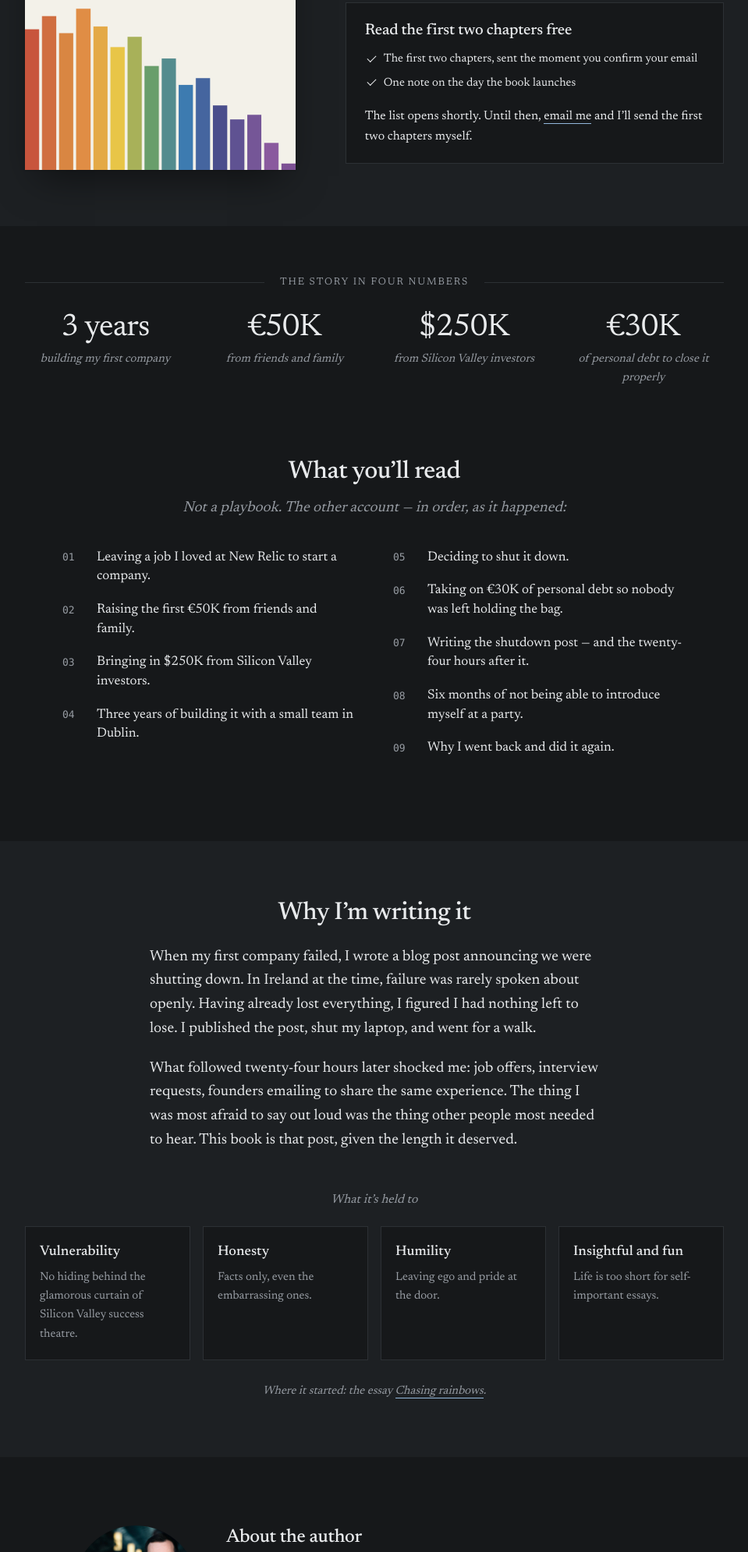
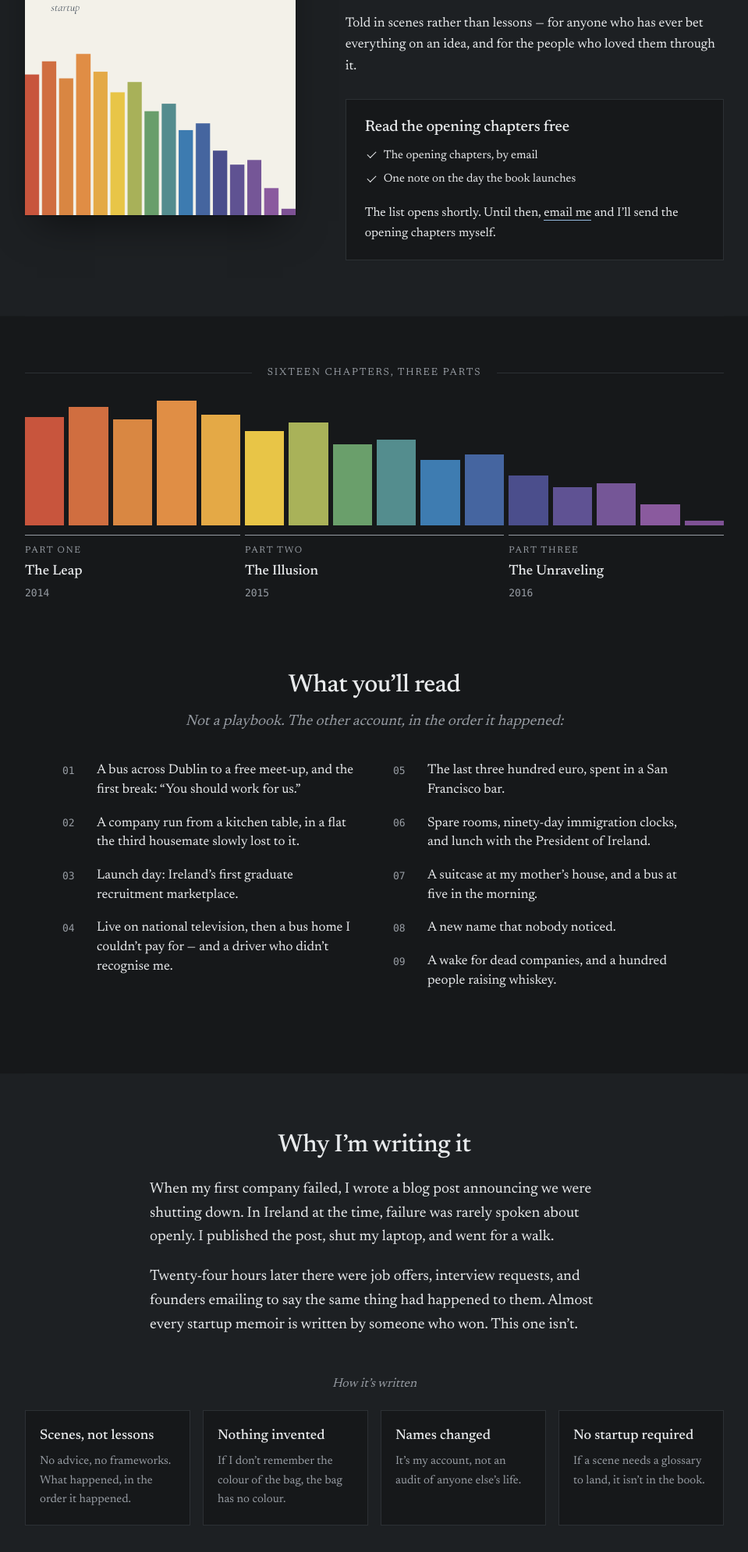
Before and after one commit to kevinholler/kevinholler.github.io, an Astro site: page /chasing-rainbows/ in a window 1280 px wide. Shown: the part 441-2432 px from the top of the page at 78% size, without its empty margins (160-1119 px from the left). Built offline with nearby package versions, Linux system fonts and the light colour scheme; Astro itself is replaced by a stand-in of ours.

Commit message:
Bring the book page in line with the book's own rules
The book's planning files set rules for the site: no private details, no
real names, protect the ending, and the title is a working title. The live
page broke them, and now follows them:

- Remove the investor amounts and personal finances (the numbers strip,
  two story beats) and everything hinting he started again (the pitch,
  the last beat, the bio's company count, the link to the 2024 essay).
- Correct the facts: two years, 2014-2016, not three.
- Replace the pitch with the back-cover copy from the cover design, the
  beats with scenes from the chapter map, and the essay's four pillars
  with four promises from the style guide.
- Draw the book's shape as the cover's sixteen bars in three parts.
- Make the title a one-line change: the page route is [book] with the slug
  from src/data/book.ts, and /book/ is a page that follows it.
- Offer 'the opening chapters', and stop promising they arrive at once.

Co-Authored-By: Claude Opus 5.5 <noreply@anthropic.com>
Claude-Session: https://claude.ai/code/session_01EEpVQhTiFfDUHGLmQWzVgc

```diff
--- a/src/data/book.ts
+++ b/src/data/book.ts
@@ -1,83 +1,124 @@
 /*
-  Chasing Rainbows — the book page at /chasing-rainbows/ and its signup.
+  The book — everything the public book page says, in one place.
 
-  The page's job is one thing: trade the opening chapters for an email
-  address, so there is a list of readers to tell when the book launches.
-  /book/ redirects here, so it still works as a short link.
+  ── Rules for anything on this page (from the book's README) ──────────
+  The book's planning files are private working notes, not website copy.
+  Before adding anything here:
 
-  The list lives in Kit (kit.com). The form on the page posts straight to
-  Kit — no JavaScript, nothing stored on this site. Kit then sends the
-  confirmation email, and once someone confirms, the "incentive email" that
-  delivers the chapters. See README.md → "The book signup" for setting the
-  form up in Kit.
+  1. No real names of anyone in the book except Kevin, and institutions.
+  2. No private details: salaries, investor amounts, family finances,
+     health details, the contents of private letters.
+  3. Protect the ending. Never mention the companies that came after,
+     the decision at the luggage carousel, the money that was turned
+     down, or the two rocks. Nothing that hints he started again.
+  4. The title is a working title. It lives here, once: change `title`
+     and `slug` and the whole site follows (page, URL, nav, thank-you
+     page, the homepage link). /book/ always redirects to the current URL.
+  5. Chapter titles are working titles too. Never put them in a URL.
 
-  Until `kitFormId` is set, the page shows an email link in place of the
-  form, so a half-configured page never swallows a signup.
+  Copy follows the book's own voice: understatement, no lessons, never
+  telling the reader what to feel.
 
-  Everything a reader sees about the story itself — the numbers and the
-  beats below — is taken from Kevin's own writing: the about page and the
-  essays "Chasing rainbows" and "Appetite for risk". Nothing is invented,
-  but the phrasing is a draft; rewrite it in your voice.
+  ── The signup ──────────────────────────────────────────────────────────
+  The list lives in Kit (kit.com). The form posts straight to Kit — no
+  JavaScript, nothing stored on this site. Kit sends the confirmation
+  email and, once the chapters are ready and attached as the form's
+  incentive, the chapters. See README.md → "The book signup".
+  Until `kitFormId` is set, the page shows an email link instead.
 */
 
 export const book = {
+  /** Working title. */
   title: 'Chasing Rainbows',
   subtitle: 'A memoir of building, and burying, a startup',
-  /** The page's URL segment: /chasing-rainbows/. */
+  /** The page's URL segment — the title, as a slug. */
   slug: 'chasing-rainbows',
 
-  /** What the reader gets. Used in headlines and the form's small print,
-   *  so keep it a noun phrase that reads after "Read". */
-  freebie: 'the first two chapters',
+  /** What a subscriber gets. Reads after "Read". */
+  freebie: 'the opening chapters',
 
   /**
-   * The numeric ID of the Kit form, from the form's embed code
-   * (https://app.kit.com/forms/<this>/subscriptions). Leave empty to show
-   * the email fallback instead of the form.
+   * The numeric ID of the Kit form, from its embed code
+   * (https://app.kit.com/forms/<this>/subscriptions). Empty = the page
+   * shows an email link instead of the form.
    */
   kitFormId: '',
 };
 
 export const bookPath = `/${book.slug}/`;
+export const bookThanksPath = `/${book.slug}/thanks/`;
 export const kitAction = (id: string) => `https://app.kit.com/forms/${id}/subscriptions`;
 
-/** The free chapters by title. Leave empty until the titles are settled —
- *  the offer reads fine without them; with them, it reads like a promise. */
-export const freeChapters: { title: string; line?: string }[] = [];
-
-/** The story in four numbers, under the hero. From the about page. */
-export const numbers: { figure: string; label: string }[] = [
-  { figure: '3 years', label: 'building my first company' },
-  { figure: '€50K', label: 'from friends and family' },
-  { figure: '$250K', label: 'from Silicon Valley investors' },
-  { figure: '€30K', label: 'of personal debt to close it properly' },
+/**
+ * The pitch, in the first person. Built from the back-cover copy in the
+ * Cover & Brand design. Says what happened, not what it meant.
+ */
+export const pitch = [
+  'In 2014 I started a company to help graduates find their first jobs. Over the next two years I took it from Ireland to Silicon Valley and back, raised money one cheque at a time, lived out of spare rooms in San Francisco, had lunch with the President of Ireland, and watched the money run out anyway.',
+  'Told in scenes rather than lessons — for anyone who has ever bet everything on an idea, and for the people who loved them through it.',
 ];
 
-/** "What you'll read" — the beats of the book, in order. */
-export const beats: string[] = [
-  'Leaving a job I loved at New Relic to start a company.',
-  'Raising the first €50K from friends and family.',
-  'Bringing in $250K from Silicon Valley investors.',
-  'Three years of building it with a small team in Dublin.',
-  'Deciding to shut it down.',
-  'Taking on €30K of personal debt so nobody was left holding the bag.',
-  'Writing the shutdown post — and the twenty-four hours after it.',
-  'Six months of not being able to introduce myself at a party.',
-  'Why I went back and did it again.',
+/**
+ * The book's shape: sixteen chapters in three parts, one colour each, red
+ * to violet — the bars from the cover, which shrink as the story runs
+ * down. Heights and colours are the cover's (Cover & Brand → Brand sheet).
+ * Part names and years only; chapter titles stay off the site.
+ */
+export const parts = [
+  { name: 'The Leap', years: '2014', chapters: 5 },
+  { name: 'The Illusion', years: '2015', chapters: 6 },
+  { name: 'The Unraveling', years: '2016', chapters: 5 },
 ];
 
-/** The four things the writing is held to. From the essay of the same name
- *  (src/content/blog/chasing-rainbows.md). */
-export const commitments: { name: string; gloss: string }[] = [
-  {
-    name: 'Vulnerability',
-    gloss: 'No hiding behind the glamorous curtain of Silicon Valley success theatre.',
-  },
-  { name: 'Honesty', gloss: 'Facts only, even the embarrassing ones.' },
-  { name: 'Humility', gloss: 'Leaving ego and pride at the door.' },
-  { name: 'Insightful and fun', gloss: 'Life is too short for self-important essays.' },
+export const bars: { color: string; height: number }[] = [
+  { color: '#C8553D', height: 87 },
+  { color: '#D06E40', height: 95 },
+  { color: '#D98742', height: 85 },
+  { color: '#E08E45', height: 100 },
+  { color: '#E4A946', height: 89 },
+  { color: '#E8C547', height: 76 },
+  { color: '#A9B259', height: 83 },
+  { color: '#6A9F6B', height: 65 },
+  { color: '#548D8E', height: 69 },
+  { color: '#3E7CB1', height: 53 },
+  { color: '#4565A0', height: 57 },
+  { color: '#4B4E8C', height: 40 },
+  { color: '#5F5293', height: 31 },
+  { color: '#755697', height: 34 },
+  { color: '#8A5A9E', height: 17 },
+  { color: '#7E5194', height: 4 },
 ];
 
-/** Early-reader quotes. The section only appears once there is one —
- *  real quotes from real readers, with their permission. */
+/**
+ * "What you'll read" — moments from the book, in order. Each one is a
+ * scene from the chapter map, stated flatly. Nothing from the ending,
+ * no amounts, no health details, no names.
+ */
+export const moments: string[] = [
+  'A bus across Dublin to a free meet-up, and the first break: “You should work for us.”',
+  'A company run from a kitchen table, in a flat the third housemate slowly lost to it.',
+  'Launch day: Ireland’s first graduate recruitment marketplace.',
+  'Live on national television, then a bus home I couldn’t pay for — and a driver who didn’t recognise me.',
+  'The last three hundred euro, spent in a San Francisco bar.',
+  'Spare rooms, ninety-day immigration clocks, and lunch with the President of Ireland.',
+  'A suitcase at my mother’s house, and a bus at five in the morning.',
+  'A new name that nobody noticed.',
+  'A wake for dead companies, and a hundred people raising whiskey.',
+];
+
+/** How the book is written — the standing rules from its style guide, as
+ *  promises a reader can hold it to. */
+export const promises: { name: string; gloss: string }[] = [
+  { name: 'Scenes, not lessons', gloss: 'No advice, no frameworks. What happened, in the order it happened.' },
+  { name: 'Nothing invented', gloss: 'If I don’t remember the colour of the bag, the bag has no colour.' },
+  { name: 'Names changed', gloss: 'It’s my account, not an audit of anyone else’s life.' },
+  { name: 'No startup required', gloss: 'If a scene needs a glossary to land, it isn’t in the book.' },
+];
+
+/** Early-reader quotes — real readers, with permission. The section
+ *  appears once there is one. */
 export const praise: { quote: string; name: string; role?: string }[] = [];
+
+/** The free chapters by title, shown inside the offer once settled. Leave
+ *  empty while chapter titles are still working titles. */
+export const freeChapters: { title: string; line?: string }[] = [];
--- a/src/pages/chasing-rainbows/index.astro
+++ b/src/pages/[book]/index.astro
@@ -4,39 +4,52 @@ import Reading from '../../layouts/Reading.astro';
 import BookSignup from '../../components/BookSignup.astro';
 import {
   book,
-  beats,
-  commitments,
+  bars,
   freeChapters,
-  numbers,
+  moments,
+  parts,
+  pitch,
   praise,
+  promises,
 } from '../../data/book';
 import cover from '../../assets/book/cover.png';
 import portrait from '../../assets/portrait/kevin-holler.jpg';
 
 /*
-  /chasing-rainbows/ — the book page. Public, indexed, and built to do one
-  thing: turn a visit into a subscriber. /book/ redirects here.
+  The book page. Its URL is the book's title, set once in src/data/book.ts
+  (`slug`), so a new title is a one-line change. /book/ redirects here.
 
-  The structure follows the pattern of a good book page (jamesclear.com/
-  atomic-habits is the reference), adapted for a book that isn't out yet —
-  so the call to action is the free chapters, not retailers, and the proof
-  is the story's own numbers rather than sales figures:
+  One job: turn a visit into a subscriber. The shape follows a strong book
+  landing page, adapted for a book that isn't out:
 
     1. Hero band — cover, title, pitch, and the offer with the form.
-    2. The numbers — four figures that are the story in brief.
-    3. What you'll read — the beats of the book, numbered, two columns.
-    4. Why I'm writing it — the origin, and the four commitments.
-    5. Early readers — appears once `praise` in src/data/book.ts has a quote.
-    6. About the author — portrait, short bio, link to the about page.
-    7. Closing band — the cover again, and the form again.
+    2. The shape — sixteen chapters in three parts, drawn as the cover's
+       bars.
+    3. What you'll read — moments from the book, in order.
+    4. How it's written — why, and four promises from the style guide.
+    5. Early readers — appears once `praise` has a quote.
+    6. About the author.
+    7. Closing band — the offer again.
 
-  DRAFT COPY. The facts are Kevin's (the about page and two essays); the
-  phrasing of the pitch, the beats and the bio was written for this page.
+  Every word on it obeys the rules at the top of src/data/book.ts — above
+  all: no private details, and nothing that gives away the ending.
 */
 
-const description = `${book.title} — ${book.subtitle.toLowerCase()}. A book by Kevin Holler. Read ${book.freebie} free.`;
+export function getStaticPaths() {
+  return [{ params: { book: book.slug } }];
+}
+
+const description = `${book.title} — ${book.subtitle.toLowerCase()}. A memoir by Kevin Holler. Read ${book.freebie} free.`;
 const coverAlt = `Cover of ${book.title}, ${book.subtitle}, by Kevin Holler: the title in heavy black capitals over a row of rainbow-coloured bars that fall away to the right.`;
 const cap = (s: string) => s.charAt(0).toUpperCase() + s.slice(1);
+
+// Which part each bar belongs to, for the part labels under the chart.
+let start = 0;
+const partSpans = parts.map((p) => {
+  const span = { ...p, from: start + 1, to: start + p.chapters };
+  start += p.chapters;
+  return span;
+});
 ---
 <Reading
   title={`${book.title}: ${book.subtitle} — Kevin Holler`}
@@ -64,12 +77,7 @@ const cap = (s: string) => s.charAt(0).toUpperCase() + s.slice(1);
         <p class="bk-kicker">A memoir · in progress</p>
         <h1>{book.title}</h1>
         <p class="bk-sub">{book.subtitle}</p>
-        <p class="bk-pitch">
-          Building a startup is like chasing a rainbow: the closer you get,
-          the further it seems to move. This is the story of my first company
-          — what it cost, what it taught me, and why I went back and did it
-          again.
-        </p>
+        {pitch.map((p) => <p class="bk-pitch">{p}</p>)}
 
         <div class="bk-offer" id="chapters">
           <h2>Read {book.freebie} free</h2>
@@ -82,7 +90,7 @@ const cap = (s: string) => s.charAt(0).toUpperCase() + s.slice(1);
                       {c.line && <span> — {c.line}</span>}
                     </li>
                   ))
-                : <li>{cap(book.freebie)}, sent the moment you confirm your email</li>
+                : <li>{cap(book.freebie)}, by email</li>
             }
             <li>One note on the day the book launches</li>
           </ul>
@@ -91,54 +99,60 @@ const cap = (s: string) => s.charAt(0).toUpperCase() + s.slice(1);
       </div>
     </section>
 
-    <!-- 2 · The numbers ──────────────────────────────────── -->
-    <section class="bk-numbers" aria-labelledby="bk-numbers-title">
-      <h2 class="bk-rule-title" id="bk-numbers-title"><span>The story in four numbers</span></h2>
-      <dl>
+    <!-- 2 · The shape ────────────────────────────────────── -->
+    <section class="bk-shape" aria-labelledby="bk-shape-title">
+      <h2 class="bk-rule-title" id="bk-shape-title"><span>Sixteen chapters, three parts</span></h2>
+      <p class="vh">
+        The book runs from 2014 to 2016 in three parts:
+        {partSpans.map((p) => `${p.name} (${p.years}, ${p.chapters} chapters). `)}
+      </p>
+      <div class="bk-bars" aria-hidden="true">
+        {bars.map((b) => <i style={`--h:${b.height}%;--c:${b.color}`} />)}
+      </div>
+      <ol class="bk-parts" aria-hidden="true">
         {
-          numbers.map((n) => (
-            <div>
-              <dt>{n.figure}</dt>
-              <dd>{n.label}</dd>
-            </div>
+          partSpans.map((p, i) => (
+            <li style={`--span:${p.chapters}`}>
+              <span class="bk-part-no">Part {['One', 'Two', 'Three'][i]}</span>
+              <span class="bk-part-name">{p.name}</span>
+              <span class="bk-part-years">{p.years}</span>
+            </li>
           ))
         }
-      </dl>
+      </ol>
     </section>
 
     <!-- 3 · What you'll read ─────────────────────────────── -->
     <section class="bk-section" aria-labelledby="bk-beats-title">
       <h2 class="bk-title" id="bk-beats-title">What you’ll read</h2>
-      <p class="bk-intro">Not a playbook. The other account — in order, as it happened:</p>
+      <p class="bk-intro">Not a playbook. The other account, in the order it happened:</p>
       <ol class="bk-beats">
-        {beats.map((b) => <li>{b}</li>)}
+        {moments.map((m) => <li>{m}</li>)}
       </ol>
     </section>
 
-    <!-- 4 · Why ──────────────────────────────────────────── -->
+    <!-- 4 · How it's written ─────────────────────────────── -->
     <section class="bk-band bk-why" aria-labelledby="bk-why-title">
       <h2 class="bk-title" id="bk-why-title">Why I’m writing it</h2>
       <div class="bk-prose">
         <p>
           When my first company failed, I wrote a blog post announcing we were
           shutting down. In Ireland at the time, failure was rarely spoken
-          about openly. Having already lost everything, I figured I had nothing
-          left to lose. I published the post, shut my laptop, and went for a
+          about openly. I published the post, shut my laptop, and went for a
           walk.
         </p>
         <p>
-          What followed twenty-four hours later shocked me: job offers,
-          interview requests, founders emailing to share the same experience.
-          The thing I was most afraid to say out loud was the thing other
-          people most needed to hear. This book is that post, given the length
-          it deserved.
+          Twenty-four hours later there were job offers, interview requests,
+          and founders emailing to say the same thing had happened to them.
+          Almost every startup memoir is written by someone who won. This one
+          isn’t.
         </p>
       </div>
 
-      <h3 class="bk-subtitle">What it’s held to</h3>
+      <h3 class="bk-subtitle">How it’s written</h3>
       <ul class="bk-pillars">
         {
-          commitments.map((c) => (
+          promises.map((c) => (
             <li>
               <span class="bk-pillar-name">{c.name}</span>
               <span class="bk-pillar-gloss">{c.gloss}</span>
@@ -146,9 +160,6 @@ const cap = (s: string) => s.charAt(0).toUpperCase() + s.slice(1);
           ))
         }
       </ul>
-      <p class="bk-origin">
-        Where it started: the essay <a href="/new/writing/chasing-rainbows/">Chasing rainbows</a>.
-      </p>
     </section>
 
     <!-- 5 · Early readers (only once there are some) ──────── -->
@@ -182,13 +193,12 @@ const cap = (s: string) => s.charAt(0).toUpperCase() + s.slice(1);
       <div>
         <h2 class="bk-title" id="bk-author-title">About the author</h2>
         <p>
-          Kevin Holler works in Field Engineering at CodeRabbit. For fifteen
-          years he has moved between engineering, sales, product, and data —
-          four times as the first technical hire in a company’s EMEA team — and
-          started three companies. Two of them failed. German-Irish, he lives in
-          Würzburg, Germany.
+          Kevin Holler grew up in Ireland and graduated in Dublin in 2011,
+          into a country exporting its young. Before the company in this book
+          he was the first sales engineer in Europe for Engine Yard and then
+          New Relic. Today he works in Field Engineering at CodeRabbit and
+          lives in Würzburg, Germany.
         </p>
-        <p class="bk-more"><a href="/new/about/">More about me</a></p>
       </div>
     </section>
 
--- a/src/pages/index.astro
+++ b/src/pages/index.astro
@@ -1,11 +1,12 @@
 ---
 import Minimal from '../layouts/Minimal.astro';
+import { book, bookPath } from '../data/book';
 ---
 <Minimal title="Kevin Holler" description="Kevin Holler — personal site. Coming soon.">
   <h1>Kevin Holler</h1>
   <p class="note">A new site is in the works. Back shortly.</p>
   <p class="contact">
-    Writing a book: <a href="/chasing-rainbows/">Chasing Rainbows</a> — read the first chapters free.
+    Writing a book: <a href={bookPath}>{book.title}</a> — read {book.freebie} free.
   </p>
   <p class="contact">
     <a href="mailto:hello@kevinholler.com">hello@kevinholler.com</a>
--- a/src/styles/site.css
+++ b/src/styles/site.css
@@ -1417,8 +1417,11 @@ pre code {
   color: var(--ink-soft);
 }
 
-/* 2 · The numbers. A title set between two rules, then four figures. */
-.bk-numbers {
+/* 2 · The shape. The cover's sixteen bars, one per chapter, red to
+   violet, shrinking as the story runs down — with the three parts marked
+   underneath. Colour lives only in the bars, as the brand sheet says:
+   bars and marks only, never behind text. */
+.bk-shape {
   padding-top: clamp(40px, 6vw, 64px);
 }
 
@@ -1441,32 +1444,71 @@ pre code {
   border-top: 1px solid var(--rule);
 }
 
-.bk-numbers dl {
-  margin: 28px 0 0;
+.bk-bars,
+.bk-parts {
   display: grid;
-  grid-template-columns: repeat(4, minmax(0, 1fr));
-  gap: 24px;
-  text-align: center;
-}
-
-.bk-numbers dt {
-  font-size: clamp(1.75rem, 4vw, 2.5rem);
-  line-height: 1.1;
-  letter-spacing: -0.02em;
-  font-variant-numeric: lining-nums;
-}
-
-.bk-numbers dd {
-  margin: 6px 0 0;
-  font-size: 0.9375rem;
-  font-style: italic;
+  grid-template-columns: repeat(16, minmax(0, 1fr));
+  gap: 0 6px;
+}
+
+.bk-bars {
+  margin-top: 28px;
+  height: clamp(96px, 14vw, 160px);
+  align-items: end;
+}
+
+.bk-bars i {
+  display: block;
+  height: var(--h);
+  background: var(--c);
+}
+
+.bk-parts {
+  list-style: none;
+  margin: 12px 0 0;
+  padding: 0;
+}
+
+.bk-parts li {
+  grid-column: span var(--span);
+  padding-top: 10px;
+  border-top: 1px solid var(--ink-soft);
+  display: flex;
+  flex-direction: column;
+  gap: 2px;
+}
+
+.bk-part-no {
+  font-size: 0.75rem;
+  letter-spacing: 0.14em;
+  text-transform: uppercase;
+  color: var(--ink-soft);
+}
+
+.bk-part-name {
+  font-size: 1.125rem;
+  font-weight: 500;
+}
+
+.bk-part-years {
+  font-family: ui-monospace, SFMono-Regular, 'SF Mono', Menlo, monospace;
+  font-size: 0.8125rem;
   color: var(--ink-soft);
 }
 
 @media (max-width: 620px) {
-  .bk-numbers dl {
-    grid-template-columns: repeat(2, minmax(0, 1fr));
-    gap: 24px 16px;
+  .bk-bars,
+  .bk-parts {
+    gap: 0 3px;
+  }
+
+  .bk-part-no {
+    font-size: 0.6875rem;
+    letter-spacing: 0.08em;
+  }
+
+  .bk-part-name {
+    font-size: 0.9375rem;
   }
 }
 
```
Also changed, not shown: astro.config.mjs (+7 -8 lines), src/components/BookSignup.astro (+4 -4 lines), src/data/nav.ts (+5 -3 lines), src/pages/[book]/thanks/index.astro (renamed from src/pages/chasing-rainbows/thanks/index.astro, +9 -3 lines), src/pages/book/index.astro (added, +23 -0 lines), README.md.
